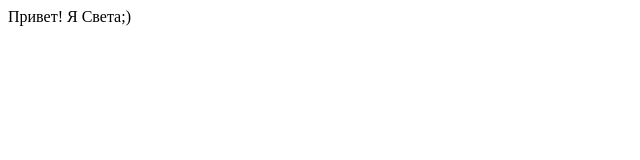
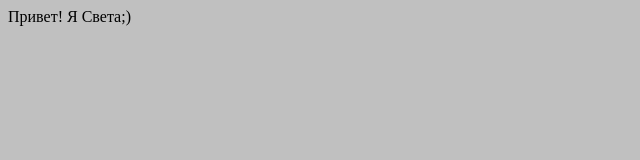
Before and after one commit to nikanovak023/nikanovak023.github.io, a plain HTML site: page index.html in a window 1280 px wide. Shown: the whole page, without its empty margins (0-640 px from the left). Drawn offline with Linux system fonts and the light colour scheme.

Commit message:
Update index.html
Новый фон!

```diff
--- a/index.html
+++ b/index.html
@@ -1,3 +1,5 @@
 <html>
-Привет! Я Света;)
+  <body bgcolor="#c0c0c0">
+    Привет! Я Света;)
+  </body>
 </html>
```
